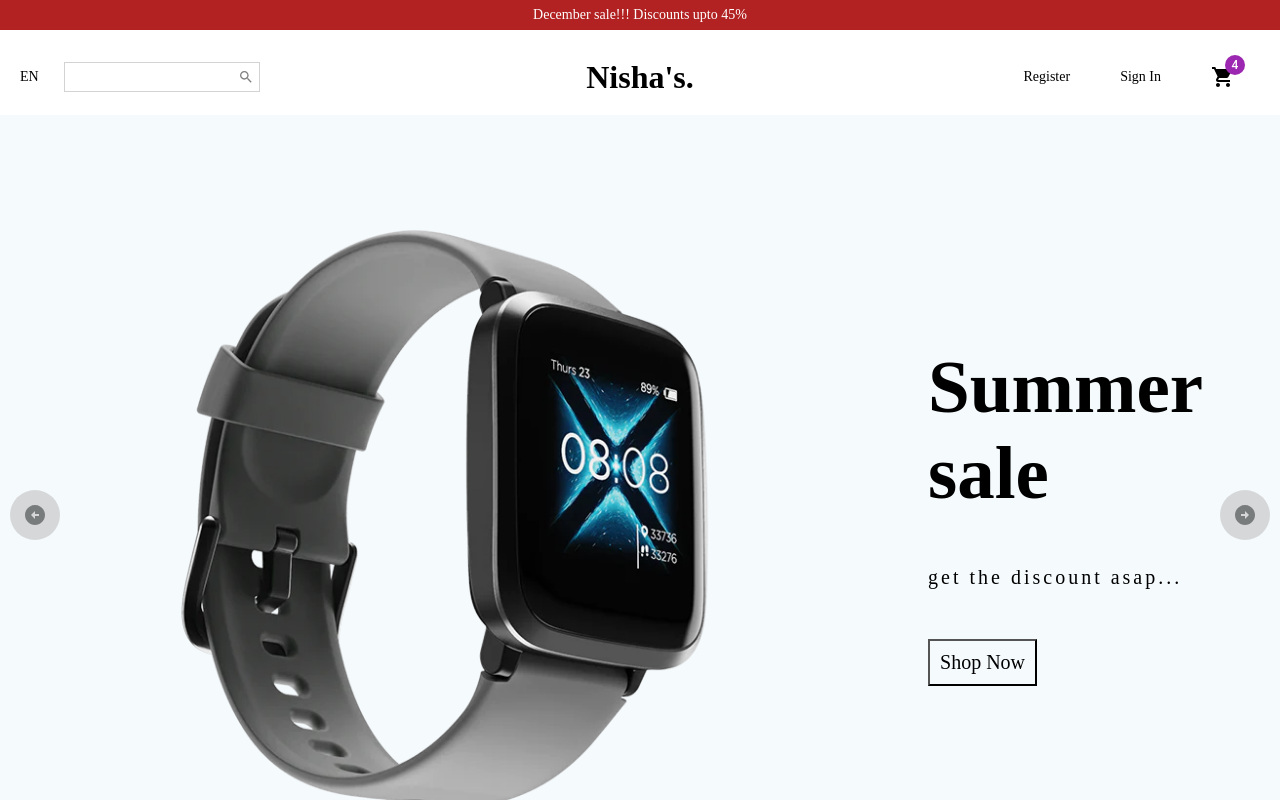
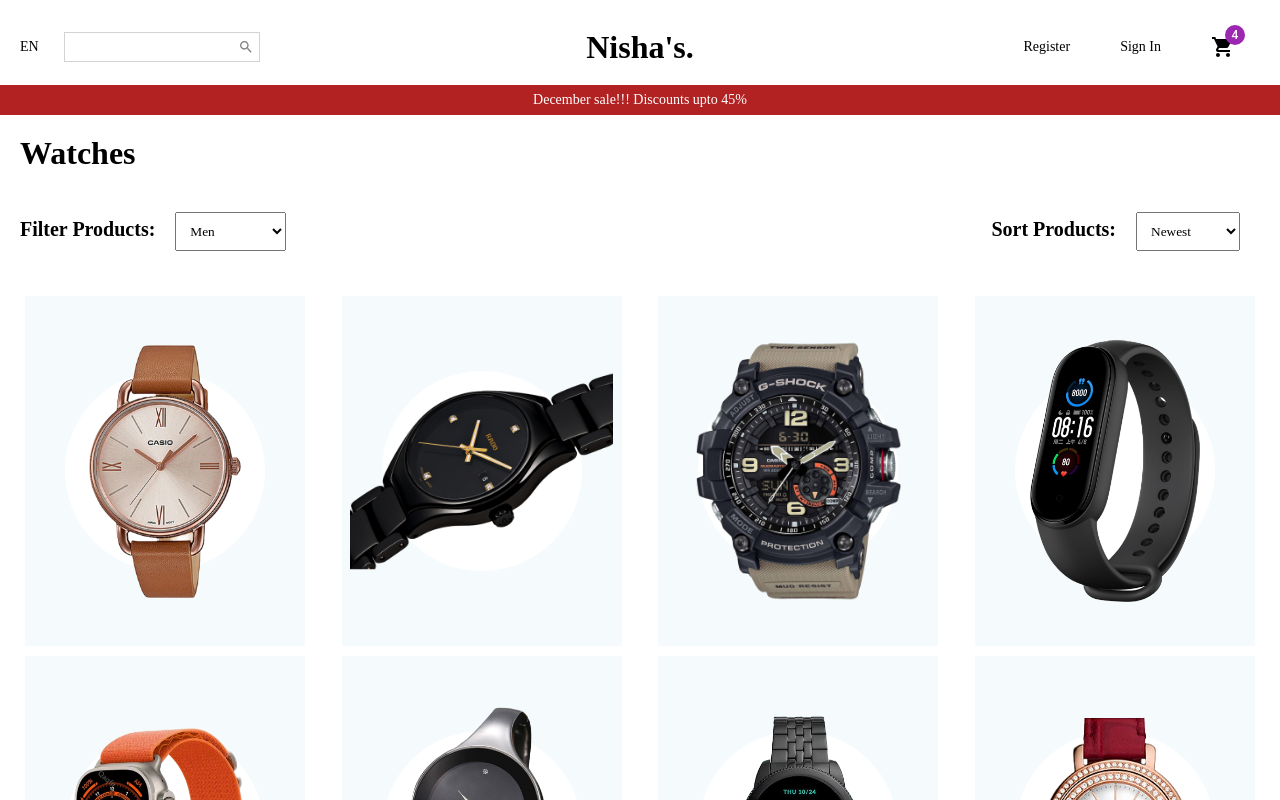
Before and after one commit to ks-nishan/E-commerce, a React (Create React App) app: page / in a window 1280 px wide. Shown: the top 800 px of the page. Built offline with nearby package versions, Linux system fonts and the light colour scheme; a web font is replaced by a local one.

Commit message:
ProductList page

```diff
--- a/src/App.jsx
+++ b/src/App.jsx
@@ -1,8 +1,9 @@
 import React from "react";
 import Home from "./pages/Home";
+import ProductList from "./pages/ProductList";
 
 const App = () => {
-  return <Home />;
+  return <ProductList />;
 };
 
 export default App;
--- /dev/null
+++ b/src/pages/ProductList.jsx
@@ -0,0 +1,73 @@
+import React from "react";
+import styled from "styled-components";
+
+import Navbar from "../components/Navbar";
+import Announcement from "../components/Announcements";
+import Products from "../components/Products";
+import Newsletter from "../components/Newsletter";
+import Footer from "../components/Footer";
+
+const Container = styled.div``;
+
+const Title = styled.h1`
+  margin: 20px;
+`;
+
+const FilterContainer = styled.div`
+  display: flex;
+  justify-content: space-between;
+`;
+
+const Filter = styled.div`
+  margin: 20px;
+`;
+
+const FilterText = styled.span`
+  font-weight: 600;
+  font-size: 20px;
+  margin-right: 20px;
+`;
+
+const Select = styled.select`
+  padding: 10px;
+  margin-right: 20px;
+`;
+const Option = styled.option``;
+
+const ProductList = () => {
+  return (
+    <Container>
+      <Navbar />
+      <Announcement />
+      <Title>Watches</Title>
+      <FilterContainer>
+        <Filter>
+          <FilterText>Filter Products:</FilterText>
+          <Select>
+            <Option disabled seleted>
+              Watch
+            </Option>
+            <Option>Men</Option>
+            <Option>Women</Option>
+            <Option>Smart Watch</Option>
+          </Select>
+        </Filter>
+        <Filter>
+          <FilterText>Sort Products:</FilterText>
+          <Select>
+            <Option disbled selected>
+              Newest
+            </Option>
+            <Option>Price (A-Z)</Option>
+            <Option>Price (Z-A)</Option>
+          </Select>
+        </Filter>
+      </FilterContainer>
+      <Products />
+      <Newsletter />
+      <Footer />
+    </Container>
+  );
+};
+
+export default ProductList;
```
